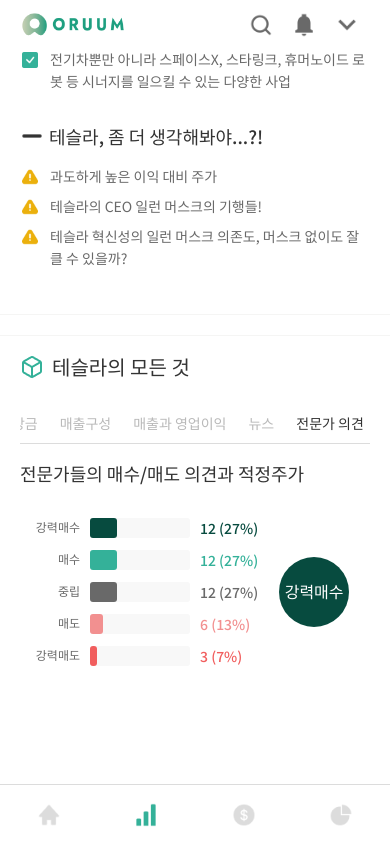
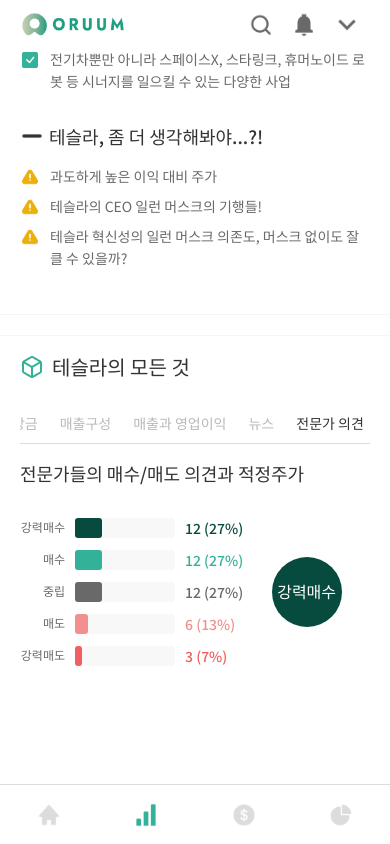
Before and after one commit to GBSIM/oruum_frontend, a React (Create React App) app: page /Stock in a window 390 px wide. Both pictures are taken after a click on the button "전문가 의견". Shown: the part 930-1774 px from the top of the page. Built offline with nearby package versions, Linux system fonts and the light colour scheme.

Commit message:
update expert opinion size:

```diff
--- a/src/components/library/ui/stock/StockExpertOpinion/StockExpertOpinion.css
+++ b/src/components/library/ui/stock/StockExpertOpinion/StockExpertOpinion.css
@@ -53,6 +53,7 @@
 @media (max-width: 600px) {
     .opinion-title {
         font-size: 12px;
+        width: 45px;
     }
     .opinions-container {
         padding-left: 0px;
```
